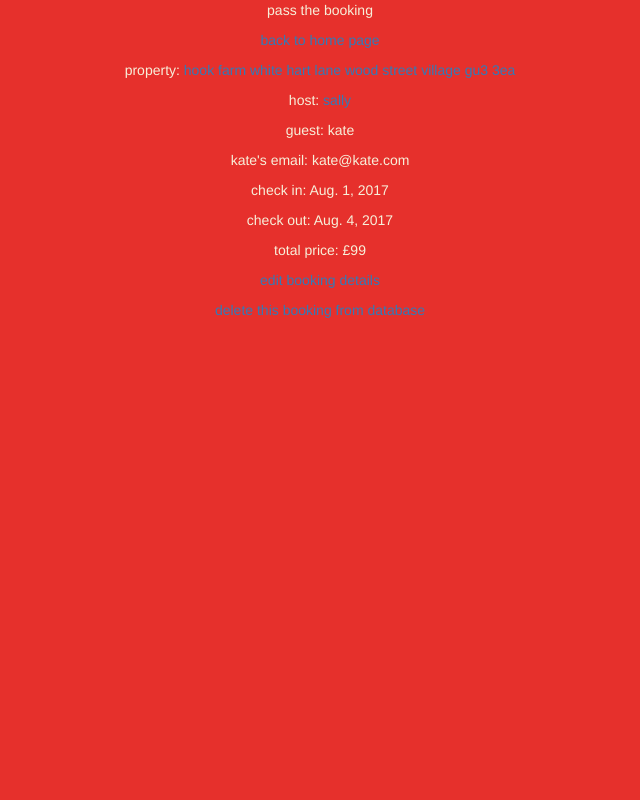
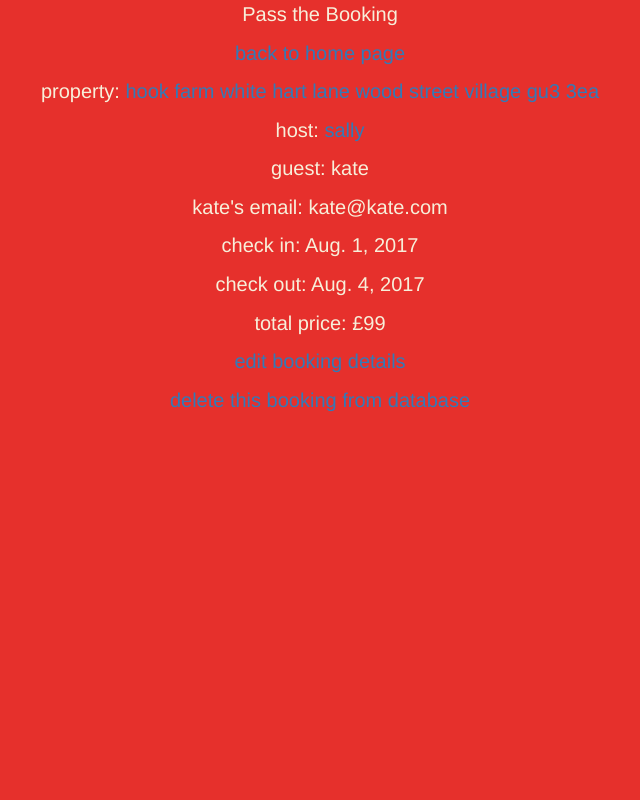
Before and after one commit to allbecauseyoutoldmeso/pass_the_booking_2, a Django app: page /bookings/14/ in a window 1280 px wide. Shown: the whole page, without its empty margins (320-960 px from the left). Run offline with Django 3.2, Linux system fonts and the light colour scheme; data comes from the database, SQL or seed files in the repository; both versions use the stored data as it was after the commit; some libraries are stand-ins or nearby versions.

Commit message:
a bit of styling

```diff
--- a/pass_the_booking/models.py
+++ b/pass_the_booking/models.py
@@ -6,7 +6,7 @@ from django.core.exceptions import ValidationError, NON_FIELD_ERRORS
 class Client(models.Model):
 
     name = models.CharField(max_length=200)
-    email = models.EmailField(max_length=254)
+    email = models.EmailField(max_length=254, unique = True)
     dob = models.DateField()
     telephone = models.CharField(max_length=200)
 
--- a/pass_the_booking/static/css/pass_the_booking.css
+++ b/pass_the_booking/static/css/pass_the_booking.css
@@ -2,4 +2,6 @@ body {
   background-color: #e6302c;
   color: #f7efda;
   text-align: center;
+  font-family: helvetica;
+  font-size: 20;
 }
--- a/pass_the_booking/templates/pass_the_booking/base.html
+++ b/pass_the_booking/templates/pass_the_booking/base.html
@@ -2,7 +2,7 @@
 
 <html>
   <head>
-    <title>pass the booking</title>
+    <title>Pass the Booking</title>
     <script src="https://code.jquery.com/jquery-1.12.4.js"></script>
     <script src="https://code.jquery.com/ui/1.12.1/jquery-ui.js"></script>
     <link rel="stylesheet" href="//maxcdn.bootstrapcdn.com/bootstrap/3.2.0/css/bootstrap.min.css">
@@ -11,7 +11,7 @@
   </head>
 
   <body>
-    <p>pass the booking</p>
+    <p>Pass the Booking</p>
     <p><a href="{% url 'home_page' %}">back to home page</a></p>
     {% block content %}
     {% endblock %}
--- a/pass_the_booking/urls.py
+++ b/pass_the_booking/urls.py
@@ -1,5 +1,6 @@
 from django.conf.urls import url
 from . import views
+from django.contrib.auth import views as auth_views
 
 urlpatterns = [
     url(r'^$', views.home_page, name='home_page'),
@@ -18,5 +19,7 @@ urlpatterns = [
     url(r'^bookings/(?P<pk>\d+)/edit/$', views.booking_edit, name='booking_edit'),
     url(r'^bookings/(?P<pk>\d+)/delete/$', views.booking_delete, name='booking_delete'),
     url(r'^bookings/$', views.booking_list, name='booking_list'),
+    url(r'^login/$', auth_views.login, name='login'),
+    url(r'^logout/$', auth_views.logout, name='logout'),
 
 ]
```
Also changed, not shown: README.md, db.sqlite3.
